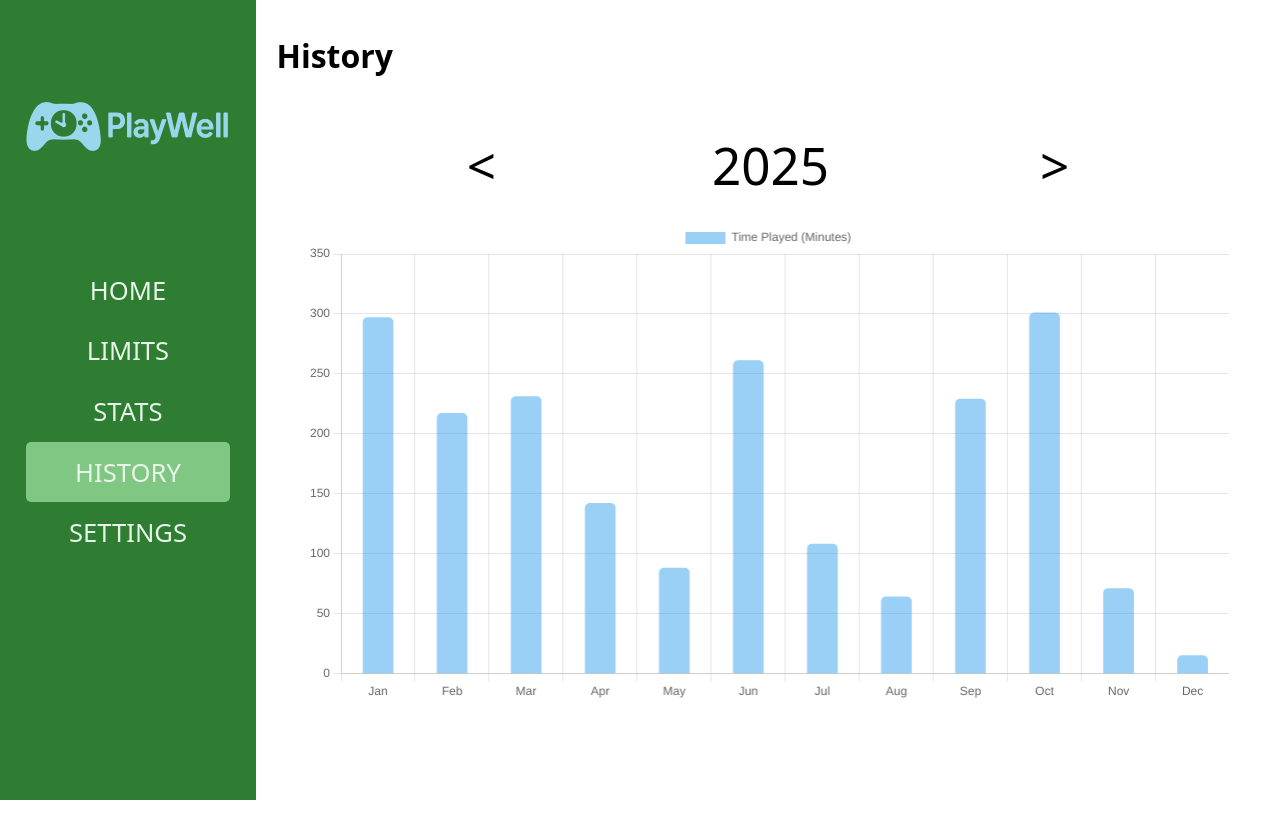
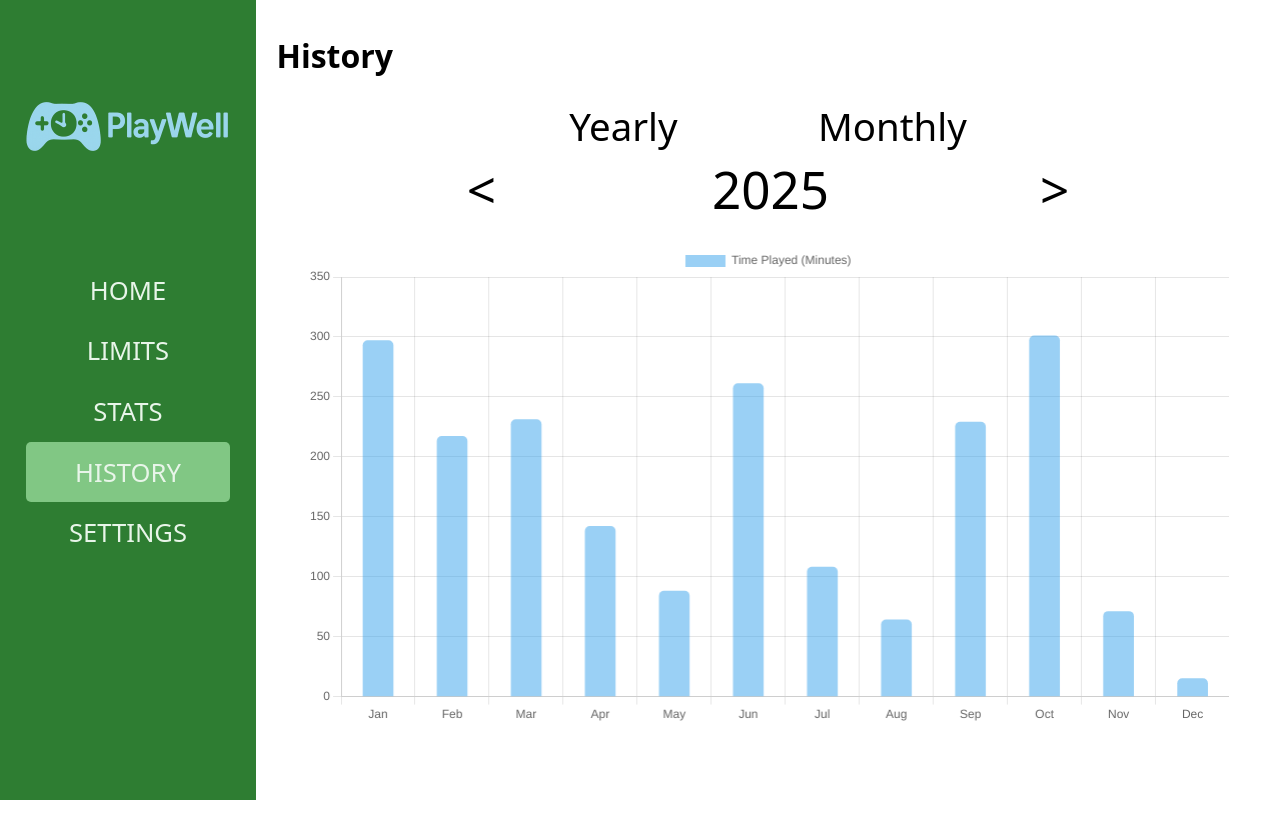
Before and after one commit to Sepzie/PlayWell, a React (Vite) app: page /history in a window 1280 px wide. Built offline with nearby package versions, Linux system fonts and the light colour scheme.

Commit message:
For History Bar Chart, added toggle between Yearly breakdown & weekly breakdown

```diff
--- a/src/components/HistoryBarChart.jsx
+++ b/src/components/HistoryBarChart.jsx
@@ -4,24 +4,30 @@ import { useEffect } from "react";
 import { Bar } from "react-chartjs-2"
 
 function HistoryBarChart(){
-  // Setup current date
+    // Store names of months
     const monthNames = ["January", "February", "March", "April", "May", "June",
   "July", "August", "September", "October", "November", "December"
   ];
+
+    // Setup current date
     let currentDate = new Date();
     let currentMonth = currentDate.getMonth();
     let currentYear = currentDate.getFullYear();
+
+    // To store inputs & date button
     let currentDateButton;
-    let currentDateInput;
+    let currentMonthYearInput;
     let currentYearInput;
 
+    // To be toggled to show playtime breakdowns by year or by month
     let yearBreakdown = true;
 
-    // Setup data for bar chart
-    const playTimeList = {months: [], timePlayed: []};
-    populateList(playTimeList);
+    // Setup data for bar chart by year
+    const playTimeList = {dates: [], timePlayed: []};
+    populateList(playTimeList, yearBreakdown);
+
     const data = {
-        labels: playTimeList.months,
+        labels: playTimeList.dates,
             datasets: [
               {
                 label: "Time Played (Minutes)",
@@ -32,20 +38,23 @@ function HistoryBarChart(){
             ],
     }
 
+    // Add options for bar chart
     const options = {
         maintainAspectRatio: false
     }
 
+    // Bar chart configuration when it is created
     const config = {
       type: 'bar',
       data: data,
       options: options
     }
 
-    // Get canvas & create new bar chart on page load
-    let barChart;
-    let useEffectExecuted = false;
+    let barChart; // Store bar chart here
+    let useEffectExecuted = false; // Some functions need to be executed once only
     useEffect(() => {
+      // Get canvas & create bar chart in it
+      // Destroy any existing bar charts
       let ctx = document.getElementById('bar-chart').getContext('2d');
       if (barChart) {
         barChart.destroy();
@@ -56,33 +65,68 @@ function HistoryBarChart(){
       currentDateButton = document.getElementById('current-date-button');
       currentDateButton.textContent = `${currentYear}`;
 
-      currentDateInput = document.getElementById('date-input');
+      // Store date inputs
+      currentMonthYearInput = document.getElementById('month-input');
       currentYearInput = document.getElementById('year-input');
-      currentDateInput.value = currentDate.getFullYear(currentYearInput);
+      currentMonthYearInput.value = currentDate.getFullYear(currentYearInput);
+      currentYearInput.value = currentYear;
+
+      // Add years dynamically to input
       if (!useEffectExecuted) {
         addYearsInput(currentYearInput, currentDate);
       }
+
+      // Stop above function from executing twice
       useEffectExecuted = true;
     }, [])
 
-    // Update list on button click
+    // Update list depending on the current breakdown
     const updateList = () => {
-      populateList(playTimeList);
+      populateList(playTimeList, yearBreakdown);
+      barChart.data.labels = playTimeList.dates;
       barChart.update();
     }
 
+    // Toggle yearly or monthly breakdown
+    const toggleBreakdown = (breakdownBool) => {
+      // Do nothing if the breakdown doesn't change
+      // ex. yearBreakdown is true and Yearly button is pressed
+      if (yearBreakdown == breakdownBool) {
+        return
+      }
+
+      // Set current date if breakdown changes
+      currentDate = new Date();
+      currentMonth = currentDate.getMonth();
+      currentYear = currentDate.getFullYear();
+
+      // Set breakdown
+      yearBreakdown = breakdownBool
+
+      // Update text depending on the breakdown
+      if (yearBreakdown) {
+        currentDateButton.textContent = `${currentYear}`
+      }
+      else {
+        currentDateButton.textContent = `${monthNames[currentMonth]} ${currentYear}`
+      }
+
+      // Update list afterwards
+      updateList();
+    }
+
     // Performed on clicking on the current date
+    // Shows options to the user
     const showDatePicker = () => {
       if (yearBreakdown) {
         currentYearInput.showPicker();
       }
       else {
-        currentDateInput.showPicker();
+        currentMonthYearInput.showPicker();
       }
     }
 
     // Updates the date with the chosen date in the date input value
-    // Date is offset by one month, so nextDate() is called
     const updateDate = () => {
       if (yearBreakdown) {
         currentYear = currentYearInput.value;
@@ -91,14 +135,14 @@ function HistoryBarChart(){
       }
 
       else {
-        currentDate = new Date(currentDateInput.value);
+        currentDate = new Date(currentMonthYearInput.value);
         currentMonth = currentDate.getMonth();
         currentYear = currentDate.getFullYear();
-        nextDate();
+        nextDate(); // Date is offset by one month, so nextDate() is called
       }
     }
 
-    // Goes to the previous month & updates the current date text & bar chart
+    // Goes to the previous year / month & updates the current date text & bar chart
     const previousDate = () => {
       if (yearBreakdown) {
         currentYear--;
@@ -119,7 +163,7 @@ function HistoryBarChart(){
 
     }
 
-    // Goes to the next month & updates the current date text & bar chart
+    // Goes to the next year / month & updates the current date text & bar chart
     const nextDate = () => {
       if (yearBreakdown) {
         currentYear++;
@@ -141,10 +185,14 @@ function HistoryBarChart(){
 
     return (
       <div id="history-bar-chart-components">
-        <div id="buttons-holder">
+        <div id="breakdown-toggle-buttons-container">
+          <button id="year-breakdown-button" onClick ={() => toggleBreakdown(true)}>Yearly</button>
+          <button id="month-breakdown-button" onClick={() => toggleBreakdown(false)}>Monthly</button>
+        </div>
+        <div id="date-buttons-container">
           <button id="back-button" onClick={() => previousDate()}>&lt;</button>
           <div>
-            <input type="month" id="date-input" onChange={() => updateDate()}></input>
+            <input type="month" id="month-input" onChange={() => updateDate()}></input>
 
             <select id="year-input" min="2025" max="2075" onChange={() => updateDate()}>
 
@@ -162,16 +210,30 @@ function HistoryBarChart(){
   );
 }
 
-function populateList(playTimeList) {
+function populateList(playTimeList, yearBreakdown) {
     // Add randomized data to list for bar chart
-    playTimeList.months = ["Jan", "Feb", "Mar", "Apr", "May", "Jun",
+    // Year breakdown has all 12 months
+    if (yearBreakdown) {
+      playTimeList.dates = ["Jan", "Feb", "Mar", "Apr", "May", "Jun",
         "Jul", "Aug", "Sep", "Oct", "Nov", "Dec"]
-    for (let i = 0; i < 12; i++) {
+      for (let i = 0; i < 12; i++) {
+          playTimeList.timePlayed[i] = Math.round(Math.random() * 400);
+      }
+    }
+
+    // Month breakdown currently has 4 weeks
+    else {
+      playTimeList.dates = ["Week 1", "Week 2", "Week 3", "Week 4"]
+      for (let i = 0; i < 4; i++) {
         playTimeList.timePlayed[i] = Math.round(Math.random() * 400);
+      }
     }
+
 }
 
+
 function addYearsInput(currentYearInput, currentDate) {
+  // Add years to yearInput depending on the min & max year
   let minimumYear = 2025;
   let maximumYear = 2075;
   for (let i = minimumYear; i <= maximumYear; i++) {
--- a/src/css/History.css
+++ b/src/css/History.css
@@ -1,5 +1,5 @@
 #history-bar-chart-root {
-    padding-top: 3%;
+    margin-bottom: 3%;
     height: 75vh;
     width: 100%;
     justify-content: center;
@@ -7,13 +7,6 @@
 
 #history-bar-chart-components {
     height: 100%;
-}
-
-#buttons-holder {
-    justify-self: center;
-    justify-content: space-between;
-    display: flex;
-    width: 60%;
 }
 
 button {
@@ -34,7 +27,30 @@ button:active {
     background-color: #9E9E9E;
 }
 
-#date-input {
+#breakdown-toggle-buttons-container {
+    justify-self: center;
+    justify-content: space-between;
+    display: flex;
+    width: 40%;
+    padding-top: -10vh;
+}
+
+#year-breakdown-button {
+    font-size: 3vw;
+}
+
+#month-breakdown-button {
+    font-size: 3vw;
+}
+
+#date-buttons-container {
+    justify-self: center;
+    justify-content: space-between;
+    display: flex;
+    width: 60%;
+}
+
+#month-input {
     width: 0px;
     height: 0px;
     visibility: hidden;
```
